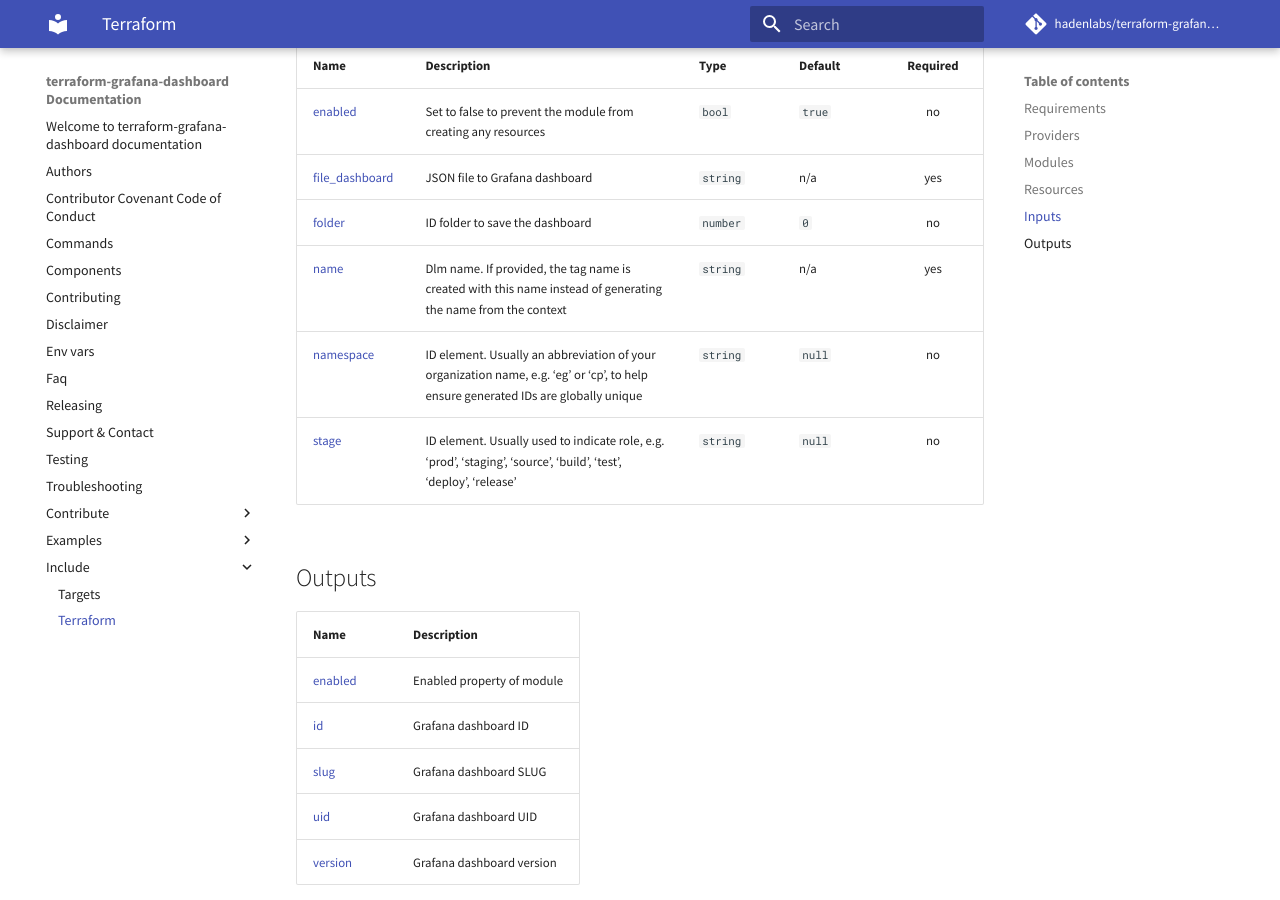
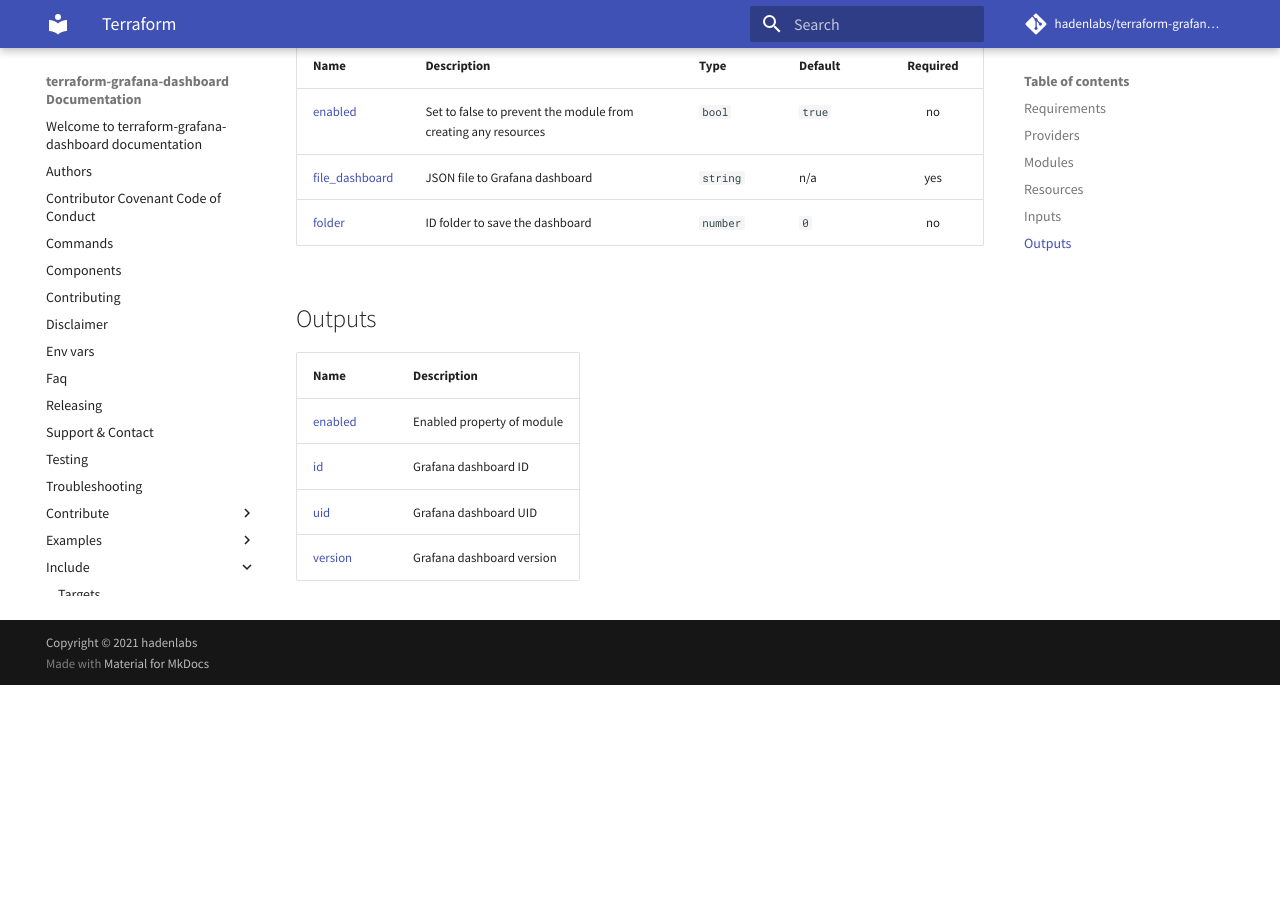
Before and after one commit to hadenlabs/terraform-grafana-dashboard, an MkDocs documentation site: the page built from docs/include/terraform.md, in a window 1280 px wide and 900 px high, scrolled down 946 px. Built offline with MkDocs 1.6.1 and Material for MkDocs 9.7.7, drawn with Linux system fonts in a browser that asks for light colours; comment, search, counter and statistics services are not loaded; after the commit the page ends 1631 px from its top, so only the background shows below that.

Commit message:
fix: generate dashboard file (#3)

```diff
--- a/docs/include/terraform.md
+++ b/docs/include/terraform.md
@@ -29,9 +29,6 @@ No modules.
 | <a name="input_enabled"></a> [enabled](#input\_enabled) | Set to false to prevent the module from creating any resources | `bool` | `true` | no |
 | <a name="input_file_dashboard"></a> [file\_dashboard](#input\_file\_dashboard) | JSON file to Grafana dashboard | `string` | n/a | yes |
 | <a name="input_folder"></a> [folder](#input\_folder) | ID folder to save the dashboard | `number` | `0` | no |
-| <a name="input_name"></a> [name](#input\_name) | Dlm name. If provided, the tag name is created with this name instead of generating the name from the context | `string` | n/a | yes |
-| <a name="input_namespace"></a> [namespace](#input\_namespace) | ID element. Usually an abbreviation of your organization name, e.g. 'eg' or 'cp', to help ensure generated IDs are globally unique | `string` | `null` | no |
-| <a name="input_stage"></a> [stage](#input\_stage) | ID element. Usually used to indicate role, e.g. 'prod', 'staging', 'source', 'build', 'test', 'deploy', 'release' | `string` | `null` | no |
 
 ## Outputs
 
@@ -39,7 +36,6 @@ No modules.
 |------|-------------|
 | <a name="output_enabled"></a> [enabled](#output\_enabled) | Enabled property of module |
 | <a name="output_id"></a> [id](#output\_id) | Grafana dashboard ID |
-| <a name="output_slug"></a> [slug](#output\_slug) | Grafana dashboard SLUG |
 | <a name="output_uid"></a> [uid](#output\_uid) | Grafana dashboard UID |
 | <a name="output_version"></a> [version](#output\_version) | Grafana dashboard version |
 <!-- END_TF_DOCS -->
```
Also changed, not shown: 3 other files.
